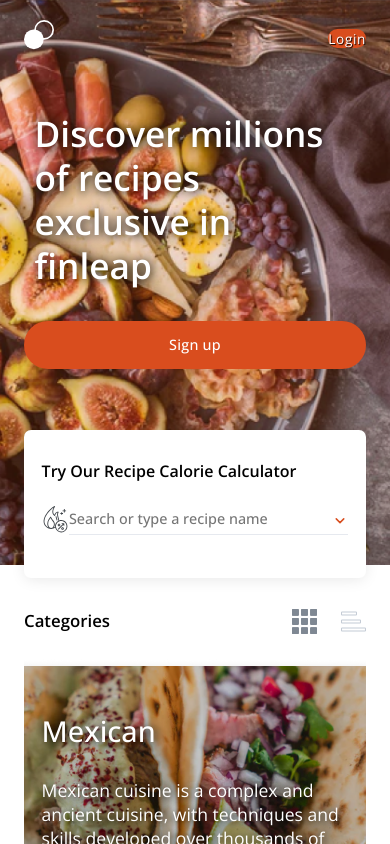
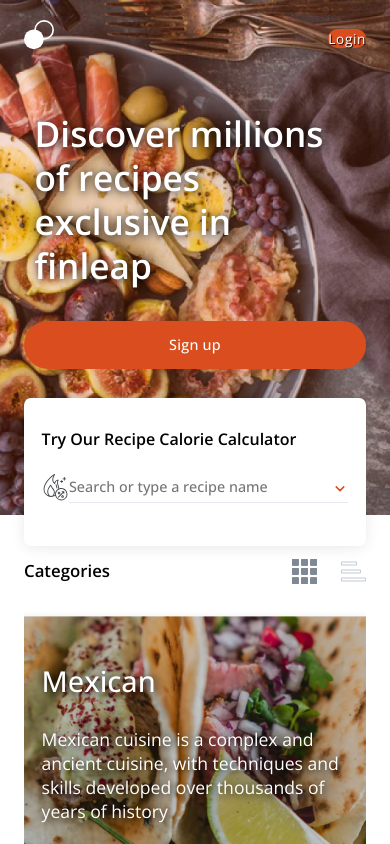
Before and after one commit to Android789515/recipe-site, a Next.js app: page / in a window 390 px wide. Shown: the top 844 px of the page. Built offline with nearby package versions, Linux system fonts and the light colour scheme.

Commit message:
Adjusted how far down the RecipeCalculatorModal shifts when the Hero layout changes.

```diff
--- a/styles/homepage/hero-section/HeroSection.module.scss
+++ b/styles/homepage/hero-section/HeroSection.module.scss
@@ -2,7 +2,7 @@
 
 .heroSection {
   //height: 41vh; on large screen
-  min-height: 67vh;
+  min-height: 61vh;
 
   background-image: url('../../../public/assets/img/hero.png');
   background-size: cover;
--- a/styles/modals/recipe-calculator/RecipeCalculatorModal.module.scss
+++ b/styles/modals/recipe-calculator/RecipeCalculatorModal.module.scss
@@ -5,7 +5,7 @@
   display: grid;
 
   position: absolute;
-  top: 50vh;
+  top: 45vh;
   left: 1.5em;
   right: 1.5em;
 
@@ -32,15 +32,21 @@
   }
 }
 
-@media (min-width: 360px) and (max-width: 392px) {
+@media (min-width: 338px) and (max-width: 362px) {
   .recipeCalculator {
-    top: 51vh;
+    top: 46vh;
+  }
+}
+
+@media (min-width: 362px) and (max-width: 392px) {
+  .recipeCalculator {
+    top: 47.2vh;
   }
 }
 
 @media (min-width: variables.$exitMobileBreakpoint) {
   .recipeCalculator {
-    top: 54vh;
+    top: 49vh;
     left: auto;
     right: 4em;
   }
@@ -48,7 +54,7 @@
 
 @media (min-width: 504px) and (max-width: 608px) {
   .recipeCalculator {
-    top: 56vh
+    top: 51.5vh
   }
 }
 
```
